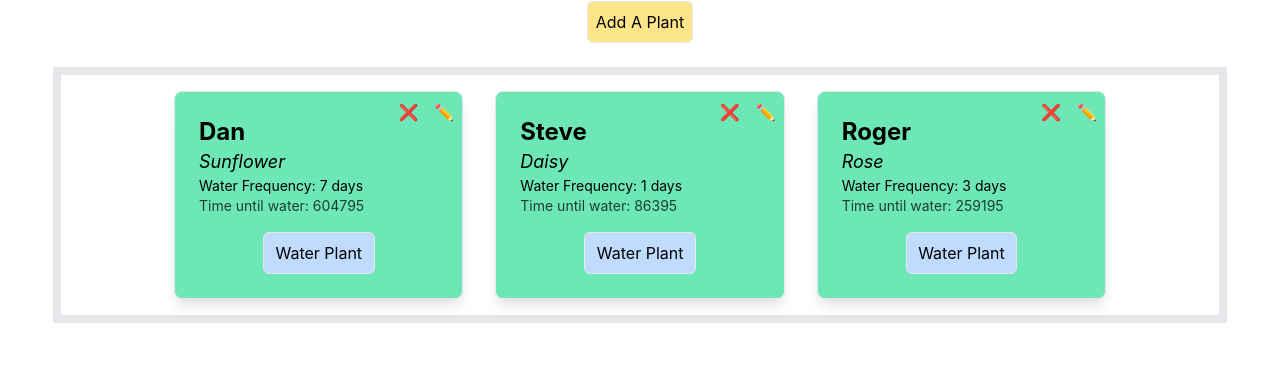
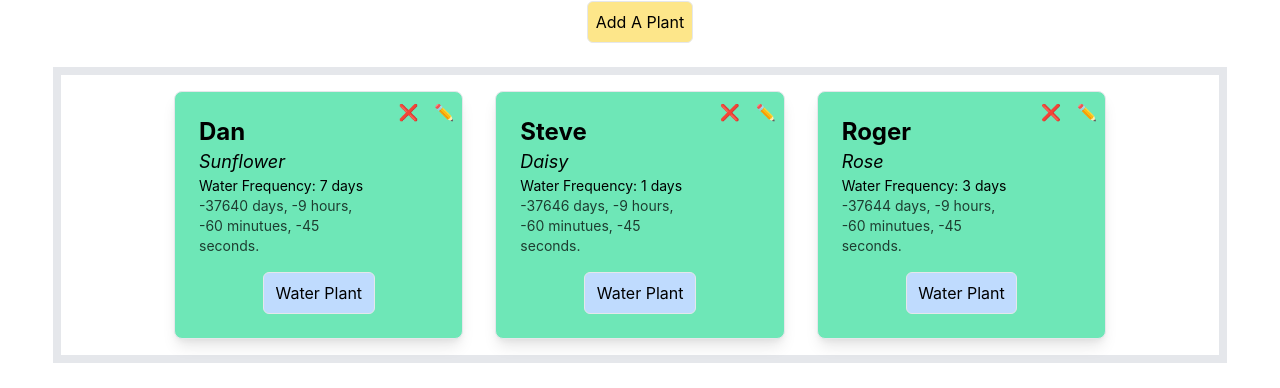
Before and after one commit to buildWeekWaterMyPlants/front-end, a React (Create React App) app in the folder watermyplants/: page /plantlist in a window 1280 px wide. Shown: the part 199-587 px from the top of the page. Built offline with nearby package versions, Linux system fonts and the light colour scheme.

Commit message:
timer works but in unuts of 2

```diff
--- a/watermyplants/src/components/Plant.js
+++ b/watermyplants/src/components/Plant.js
@@ -1,54 +1,41 @@
-import React, { useState } from "react";
+import React, { useEffect, useState } from "react";
 import { connect } from "react-redux";
 import { deletePlant } from "../actions";
+import { Link } from "react-router-dom";
+
+const millisecondsPerDay = 86400000;
+const millisecondsPerHour = (1000 * 60 * 60);
+const millisecondsPerMinute = (1000 * 60);
 
 function Plant(props) {
 
-  const {id, nickname, species, h2oFrequency, deletePlant, editFunction} = props;
+  const {id, nickname, species, h2oFrequency, deletePlant, editFunction, lastWaterTime = new Date("Jun 5, 2021 16:37:52").getTime()} = props;
 
+  // Date.now() - lastWaterTime = time in milliseconds since we last watered
+  const [timeLeft, setTimeLeft] = useState((millisecondsPerDay * h2oFrequency) - Date.now() - lastWaterTime);
+  const [daysLeft, setDaysLeft] = useState(Math.floor(timeLeft / millisecondsPerDay));
+  const [hoursLeft, setHoursLeft] = useState(Math.floor((timeLeft % millisecondsPerDay) / millisecondsPerHour));
+  const [minutesLeft, setMinutesLeft] = useState(Math.floor((timeLeft % millisecondsPerHour) / millisecondsPerMinute))
+  const [secondsLeft, setSecondsLeft] = useState(Math.floor((timeLeft % millisecondsPerMinute) / 1000))
+  const [secondsPassed, setSecondsPassed] = useState(0);
 
-  const initialTime = `0 days, 0 hours, 0 minutes, 0 seconds`
+  useEffect(() => {
+    setInterval(() => {
+      setSecondsPassed(prevSeconds => prevSeconds + 1)
+    }, 1000)
+  }, [])
 
+  useEffect(() => {
+    setTimeLeft((millisecondsPerDay * h2oFrequency) - Date.now() - lastWaterTime - (secondsPassed * 1000))
+    setDaysLeft(Math.floor(timeLeft / millisecondsPerDay));
+    setHoursLeft(Math.floor((timeLeft % millisecondsPerDay) / millisecondsPerHour));
+    setMinutesLeft(Math.floor((timeLeft % millisecondsPerHour) / millisecondsPerMinute));
+    setSecondsLeft(Math.floor((timeLeft % millisecondsPerMinute) / 1000))
+  }, [secondsPassed])
 
-  const [time, setTime] = useState(h2oFrequency*86400)
-
-
-  const timerReset = ()=>{
-    clearTimeout(timer)
-    setTime(h2oFrequency*86400)
-  }
-
-
-    function countdown(){
-
-      setTime(time - 1)
-
-    }
-
-
-
-    let timer = setTimeout(countdown, 1000)
-    // let days = Math.floor(time/86400)
-    // let daysCalc = time/86400
-    // let hours = Math.floor(daysCalc/24)
-
-    // let minutes = Math.floor(hours/60)
-    // let seconds = Math.floor(minutes/60)
+  const timerReset = () => {};
 
   const handleDelete = () => deletePlant(id)
-    // function secondsToDhms(seconds) {
-    //   seconds = Number(seconds);
-    //   var d = Math.floor(seconds / (3600*24));
-    //   var h = Math.floor(seconds % (3600*24) / 3600);
-    //   var m = Math.floor(seconds % 3600 / 60);
-    //   var s = Math.floor(seconds % 60);
-
-    //   var dDisplay = d > 0 ? d + (d == 1 ? " day, " : " days, ") : "";
-    //   var hDisplay = h > 0 ? h + (h == 1 ? " hour, " : " hours, ") : "";
-    //   var mDisplay = m > 0 ? m + (m == 1 ? " minute, " : " minutes, ") : "";
-    //   var sDisplay = s > 0 ? s + (s == 1 ? " second" : " seconds") : "";
-    //   return dDisplay + hDisplay + mDisplay + sDisplay;
-    //   }
 
   return (
     <div className="border rounded-lg flex w-1/4 m-4 shadow-lg  bg-green-300">
@@ -56,13 +43,13 @@ function Plant(props) {
       <h3 className="text-2xl text-left font-bold">{nickname}</h3>
       <h6 className="text-lg text-left italic">{species}</h6>
       <h6 className="text-sm text-left">Water Frequency: {h2oFrequency} days</h6>
-      <h6 className="text-sm text-left animate-pulse">  Time until water: {time}
-         {/* {days} days, {hours} hours, {minutes} minutues, {seconds} seconds.  */}
+      <h6 className="text-sm text-left animate-pulse">
+         {daysLeft} days, {hoursLeft} hours, {minutesLeft} minutues, {secondsLeft} seconds.
           </h6>
           <button onClick={e=>timerReset()} className="border ml-16 text-md bg-blue-200 hover:bg-blue-300 mt-4 p-2 rounded-md w-2/3">Water Plant</button>
       </div>
         <div onClick={handleDelete} className="cursor-pointer p-2"> ❌</div>
-        <div onClick={e=>editFunction(id, nickname, species, h2oFrequency)}className="cursor-pointer p-2">✏️</div>
+        <Link to={`/plantlist/update/${id}`} className="cursor-pointer p-2">✏️</Link>
     </div>
   )
 }
--- a/watermyplants/src/components/PlantList.js
+++ b/watermyplants/src/components/PlantList.js
@@ -45,7 +45,7 @@ function PlantList(props) {
 
       <div className="w-11/12 mt-6 h-full border-8 flex-wrap flex justify-center items-start">
         {plants?.map(plant =>
-            <Plant {...plant} />
+            <Plant {...plant} key={plant.id} />
         )}
       </div>
     </div>
```
